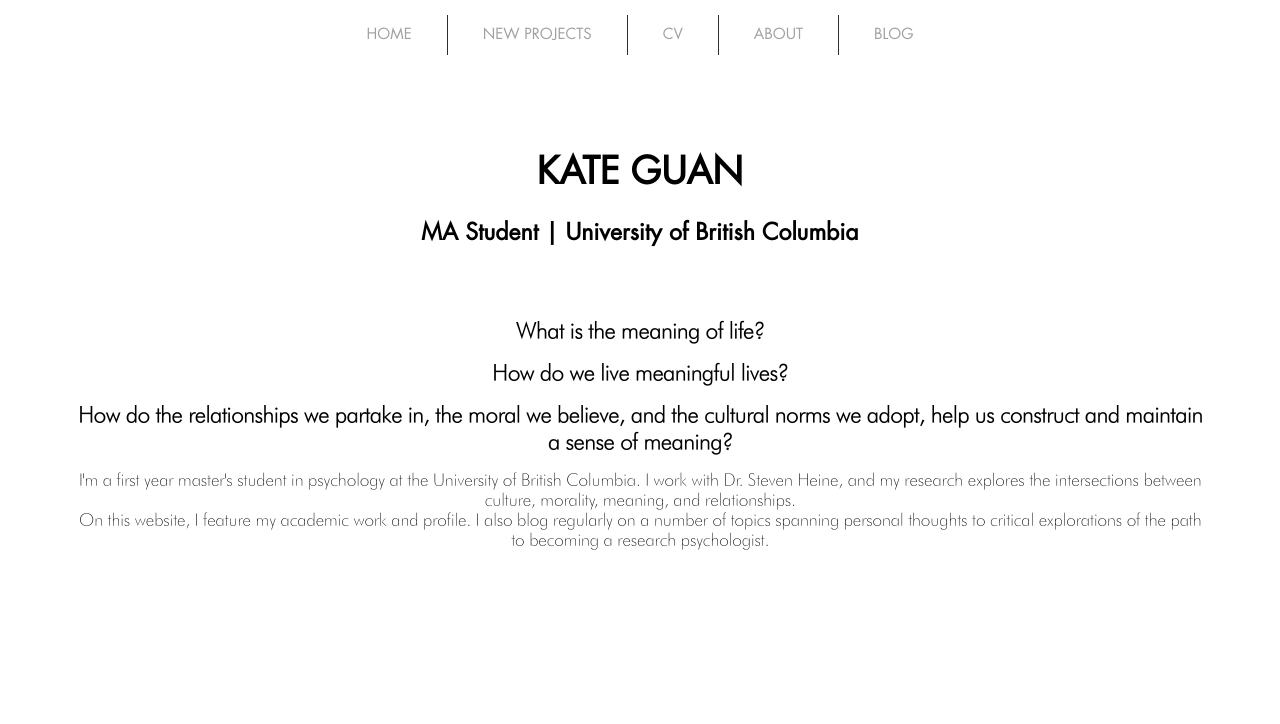
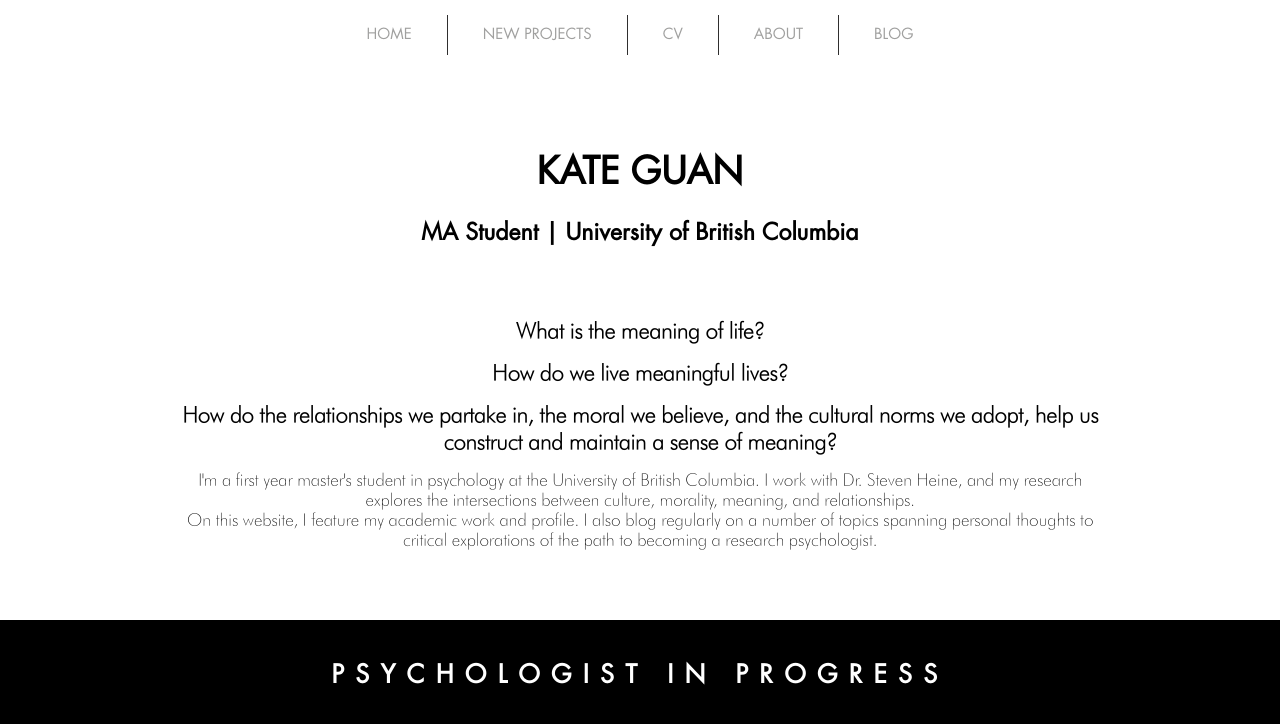
Before and after one commit to Jaacky/katewguan.com, a Jekyll site: the page built from index.html, in a window 1280 px wide. Shown: the top 724 px of the page. Built offline with Jekyll 4.4.1, drawn with Linux system fonts in a browser that asks for light colours.

Commit message:
[WIP] Add new projects section and update CSS

```diff
--- a/_layouts/default.html
+++ b/_layouts/default.html
@@ -8,9 +8,9 @@
 
     <nav>
         <a href="/">Home</a>
-        <a href="">New Projects</a>
+        <a href="/new-projects/">New Projects</a>
         <a href="/cv/">CV</a>
-        <a href="">About</a>
+        <a href="/about/">About</a>
         <a href="">Blog</a>
     </nav>
 
--- a/css/styles.css
+++ b/css/styles.css
@@ -16,7 +16,11 @@
     font-size: 0;
 }
 
-h4 {
+body {
+    background-color: black;
+}
+
+h1, h2, h3, h4, h5 {
     font-size: 20px;
 }
 
@@ -27,7 +31,7 @@
 nav {
     text-align: center;
     padding: 15px;
-    /* font-family: Futura Std Book; */
+    background-color: white;
 }
 
 nav a {
@@ -56,10 +60,11 @@
 .main {
     text-align: center;
     padding: 40px;
+    background-color: white;
 }
 
 .header {
-    display: inline-block;
+    /* display: inline-block; */
     letter-spacing: 0.45em;
     padding: 40px;
 }
@@ -75,8 +80,22 @@
     font-size: 23px;
 }
 
+.footer {
+    text-align: center;
+    color: white;
+    padding: 40px;
+}
+
+.footer h2 {
+    font-size: 25px;
+    text-transform: uppercase;
+    letter-spacing: .45em;
+}
+
 .container {
     padding: 30px;
+     display: inline-block;
+    max-width: 1000px;
 }
 
 .container.cv, .container.about {
@@ -126,3 +145,11 @@
 .conference {
     margin-bottom: 15px;
 }
+
+.new-projects h3 {
+    text-transform: uppercase;
+}
+
+.about p {
+    margin-bottom: 20px;
+}
```
Also changed, not shown: new-projects/index.html (added, +13 -0 lines).
